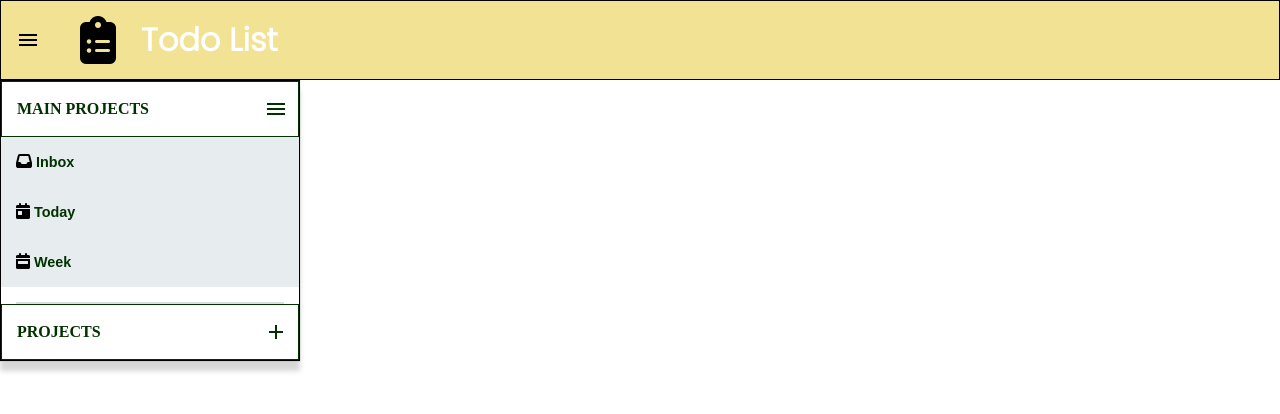
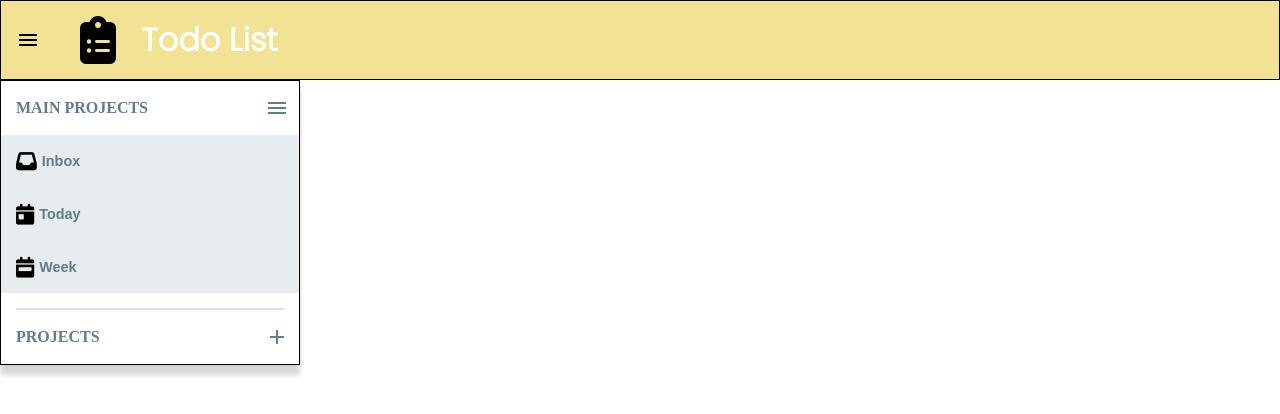
Before and after one commit to Rique2x/Todo-List, a website built with webpack: page dist/index.html in a window 1280 px wide. Built offline with nearby package versions, Linux system fonts and the light colour scheme.

Commit message:
styling project content (html)

```diff
--- a/src/sass/_navigation.scss
+++ b/src/sass/_navigation.scss
@@ -1,4 +1,4 @@
-$dark-green :rgb(1, 49, 1);
+$Grey :#607d8b;
 
 nav {
 	box-shadow: rgba(0, 0, 0, 0.16) 0px 10px 5px 0px,
@@ -8,15 +8,15 @@ nav {
     border: 1px solid;
 }
 
-#main-projects-heading, #projects-heading{
-    color: $dark-green;
+#main-projects-heading,
+#projects-heading{
+    color: $Grey;
     font-weight: 900;
 	font-size: 1rem;
 	display: flex;
 	align-items: center;
 	justify-content: space-between;
 	padding: 15px 10px 15px 15px;
-    border: 1px solid;
 }
 
 #main-projects-title,
@@ -55,7 +55,7 @@ i{
 
 .selected .projects-item-icon,
 .selected .projects-item-name {
-	color: $dark-green;
+	color: $Grey;
 	font-weight: bold;
 }
 
@@ -79,6 +79,10 @@ i{
 	pointer-events: none;
 }
 
+#projects-item-icon{
+    font-size: 1.3em;
+}
+
 #nav-border-container {
 	display: flex;
 	justify-content: center;
@@ -89,3 +93,11 @@ i{
 	width: 90%;
 	margin-top: 15px;
 }
+
+.project-content-left,
+.project-content-right {
+	display: flex;
+	align-items: center;
+	padding-right: 10px;
+	gap: 5px;
+}
```
Also changed, not shown: dist/styles/main.css, dist/styles/main.min.css, 2 other files.
